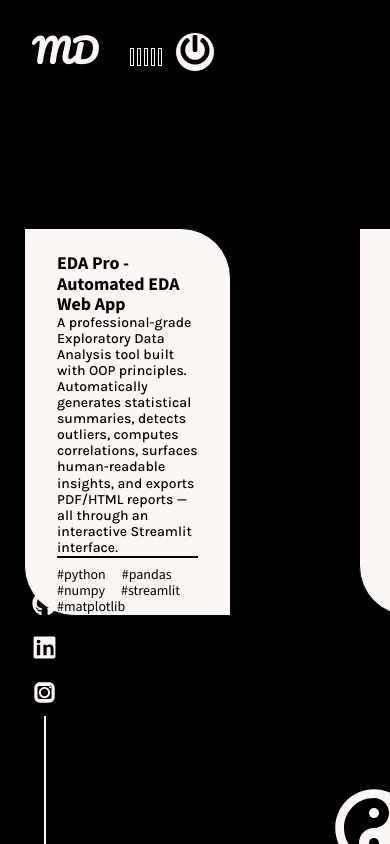
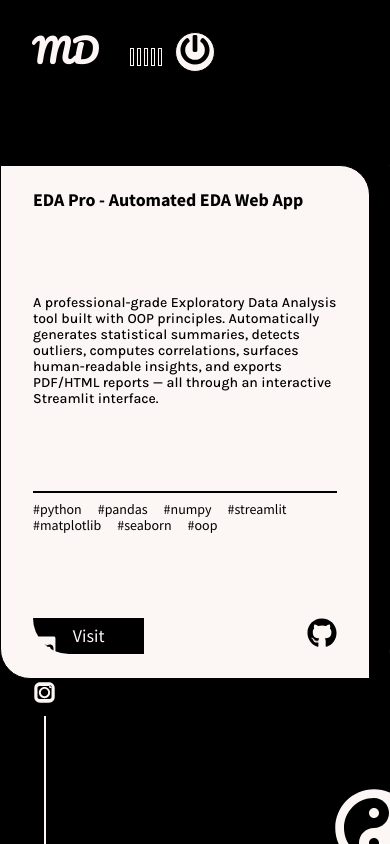
Before and after one commit to Manglam11/portfolio_website, a React (Create React App) app: page /work in a window 390 px wide. Built offline with nearby package versions, Linux system fonts and the light colour scheme.

Commit message:
fix: add scroll-snap-align for horizontal swipe on mobile

```diff
--- a/src/subComponents/Card.js
+++ b/src/subComponents/Card.js
@@ -5,7 +5,7 @@ import { Github } from "../components/AllSvgs";
 
 const Box = styled(motion.li)`
   width: 16rem;
-  height: 40vh;
+  min-height: 40dvh;
   background-color: ${(props) => props.theme.text};
   color: ${(props) => props.theme.body};
   padding: 1.5rem 2rem;
@@ -16,11 +16,21 @@ const Box = styled(motion.li)`
   justify-content: space-between;
   border: 1px solid ${(props) => props.theme.body};
   transition: all 0.2s ease;
+  list-style: none;
 
   &:hover {
     background-color: ${(props) => props.theme.body};
     color: ${(props) => props.theme.text};
     border: 1px solid ${(props) => props.theme.text};
+  }
+
+  @media (max-width: 768px) {
+    scroll-snap-align: start;
+    flex-shrink: 0;
+    width: 78vw;
+    margin-right: 1.2rem;
+    min-height: 55dvh;
+    border-radius: 0 30px 0 30px;
   }
 `;
 const Title = styled.h2`
```
